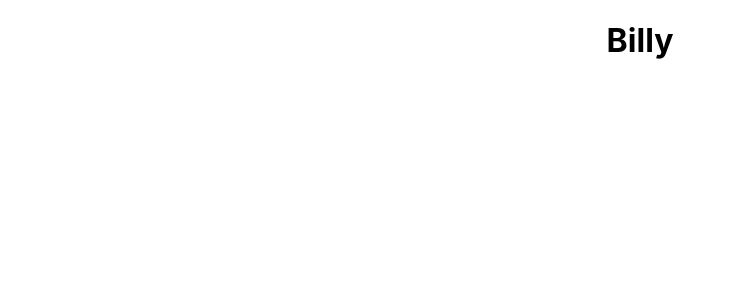
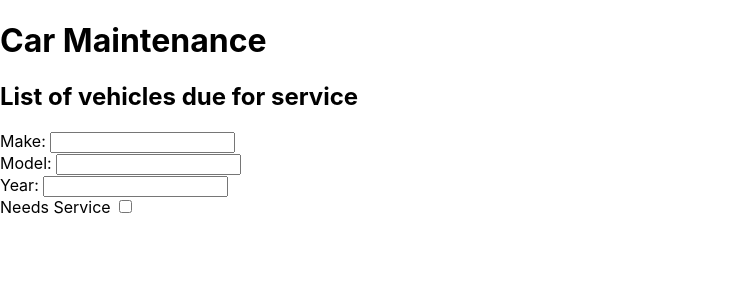
Before and after one commit to nicudemosB/service_React_Frontend, a React (Create React App) app: page / in a window 1280 px wide. Shown: the top 300 px of the page, without its empty margins (0-735 px from the left). Built offline with nearby package versions, Linux system fonts and the light colour scheme.

Commit message:
made input types

```diff
--- a/src/App.js
+++ b/src/App.js
@@ -1,11 +1,22 @@
 import logo from './logo.svg';
 import './App.css';
+import {useState, useEffect} from 'react'
+import axios from 'axios'
 
-function App() {
+const App = () => {
   return (
-    <div className="App">
-      <h1>Billy</h1>
-    </div>
+    <main>
+      <h1>Car Maintenance</h1>
+      <section>
+        <h2>List of vehicles due for service</h2>
+        <form>
+          Make: <input type='text'/><br/>
+          Model: <input type='text'/><br/>
+          Year: <input type='number'/><br/>
+          Needs Service <input type='checkbox'/><br/>
+        </form>
+      </section>
+    </main>
   );
 }
 
```
